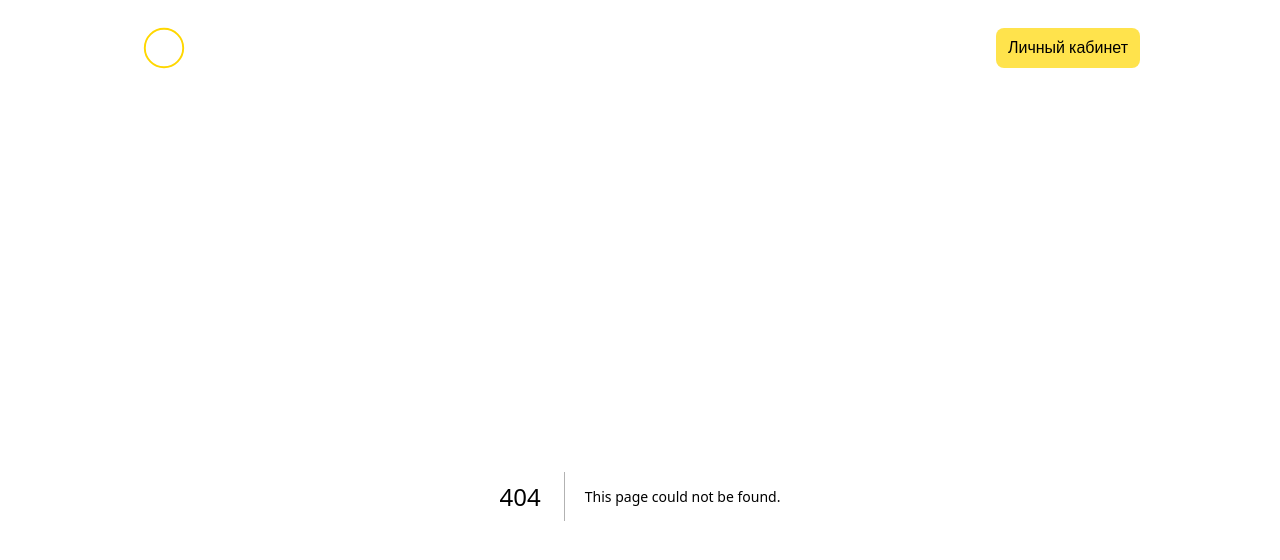
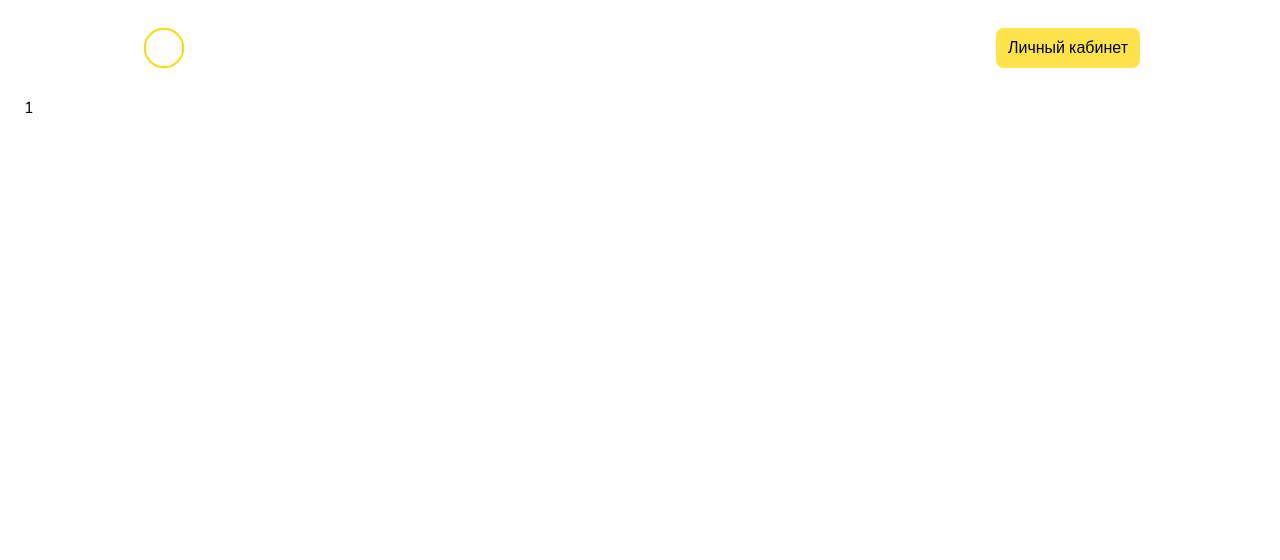
Before and after one commit to iruslanjafarov/coin, a Next.js app: page /detail/1 in a window 1280 px wide. Before the commit this address had no page. Shown: the top 560 px of the page. Built offline with nearby package versions, Linux system fonts and the light colour scheme.

Commit message:
feat(detail): add component to detail page

```diff
--- /dev/null
+++ b/src/app/detail/[id]/page.tsx
@@ -0,0 +1,11 @@
+import { FC } from 'react';
+
+interface IDetail {
+	params: { id: number };
+}
+
+const Detail: FC<IDetail> = ({ params }) => {
+	return <h1>{params?.id}</h1>;
+};
+
+export default Detail;
```
